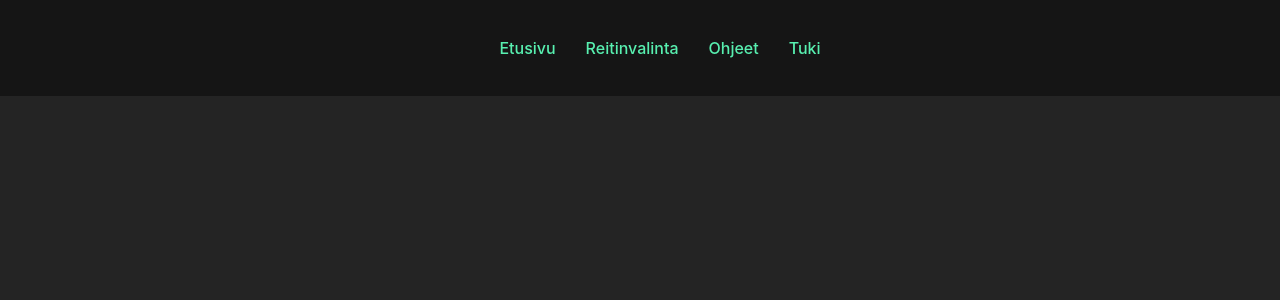
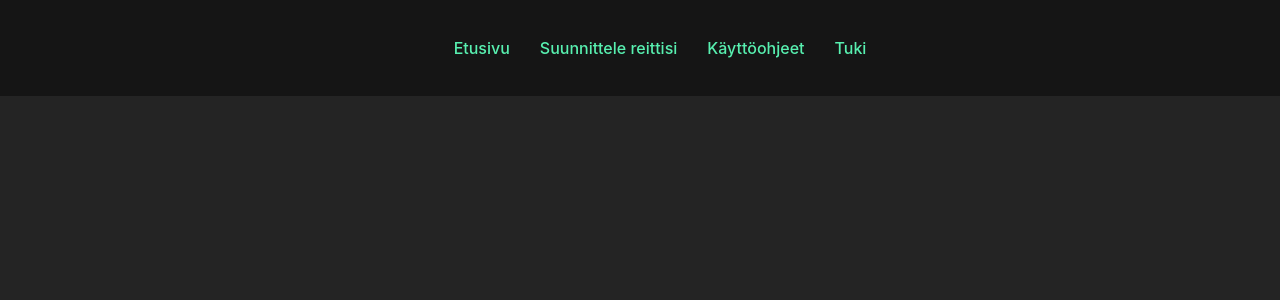
Before and after one commit to OlliNevamaki/kelikamera, a React (Vite) app in the folder frontend/: page / in a window 1280 px wide. Shown: the top 300 px of the page. Built offline with nearby package versions, Linux system fonts and the light colour scheme.

Commit message:
Updated names for page files in frontend - Changed file names from finnish to english

```diff
--- a/frontend/src/Etusivu.jsx
+++ b/frontend/src/Help.jsx
@@ -1,4 +1,4 @@
-function Etusivu() {
+function Help() {
     return (
         <>
 
@@ -6,4 +6,4 @@ function Etusivu() {
     )
 }
 
-export default Etusivu
+export default Help
--- a/frontend/src/Tuki.jsx
+++ b/frontend/src/Home.jsx
@@ -1,4 +1,4 @@
-function Tuki() {
+function Home() {
     return (
         <>
 
@@ -6,4 +6,4 @@ function Tuki() {
     )
 }
 
-export default Tuki
+export default Home
--- /dev/null
+++ b/frontend/src/Instructions.jsx
@@ -0,0 +1,9 @@
+function Instructions() {
+    return (
+        <>
+
+        </>
+    )
+}
+
+export default Instructions
--- a/frontend/src/Ohjeet.jsx
+++ b/frontend/src/Maps.jsx
@@ -1,4 +1,4 @@
-function Ohjeet() {
+function Maps() {
     return (
         <>
 
@@ -6,4 +6,4 @@ function Ohjeet() {
     )
 }
 
-export default Ohjeet
+export default Maps
--- a/frontend/src/Navigation.jsx
+++ b/frontend/src/Navigation.jsx
@@ -8,13 +8,13 @@ const Navigation = () => {
                     <Link to="/">Etusivu</Link>
                 </li>
                 <li>
-                    <Link to="/Reitinvalinta">Reitinvalinta</Link>
+                    <Link to="/suunnittele-reitti">Suunnittele reittisi</Link>
                 </li>
                 <li>
-                    <Link to="/Ohjeet">Ohjeet</Link>
+                    <Link to="/ohjeet">Käyttöohjeet</Link>
                 </li>
                 <li>
-                    <Link to="/Tuki">Tuki</Link>
+                    <Link to="/tuki">Tuki</Link>
                 </li>
             </ul>
         </nav>
--- a/frontend/src/Routes.jsx
+++ b/frontend/src/Routes.jsx
@@ -1,16 +1,16 @@
 import {Route, Routes} from "react-router-dom"
-import Etusivu from "./Etusivu"
-import Reitinvalinta from "./Reitinvalinta"
-import Ohjeet from "./Ohjeet"
-import Tuki from "./Tuki"
+import Home from "./Home"
+import Maps from "./Maps"
+import Instructions from "./Instructions"
+import Help from "./Help"
 
 function PageRoutes() {
     return (
         <Routes>
-            <Route path="/" element={<Etusivu/>} />
-            <Route path="Reitinvalinta" element={<Reitinvalinta/>} />
-            <Route path="Ohjeet" element={<Ohjeet/>} />
-            <Route path="Tuki" element={<Tuki/>} />
+            <Route path="/" element={<Home/>} />
+            <Route path="suunnittele-reitti" element={<Maps/>} />
+            <Route path="ohjeet" element={<Instructions/>} />
+            <Route path="tuki" element={<Help/>} />
         </Routes>
     )
 }
```
Also changed, not shown: frontend/src/Reitinvalinta.jsx (deleted, +0 -9 lines).
